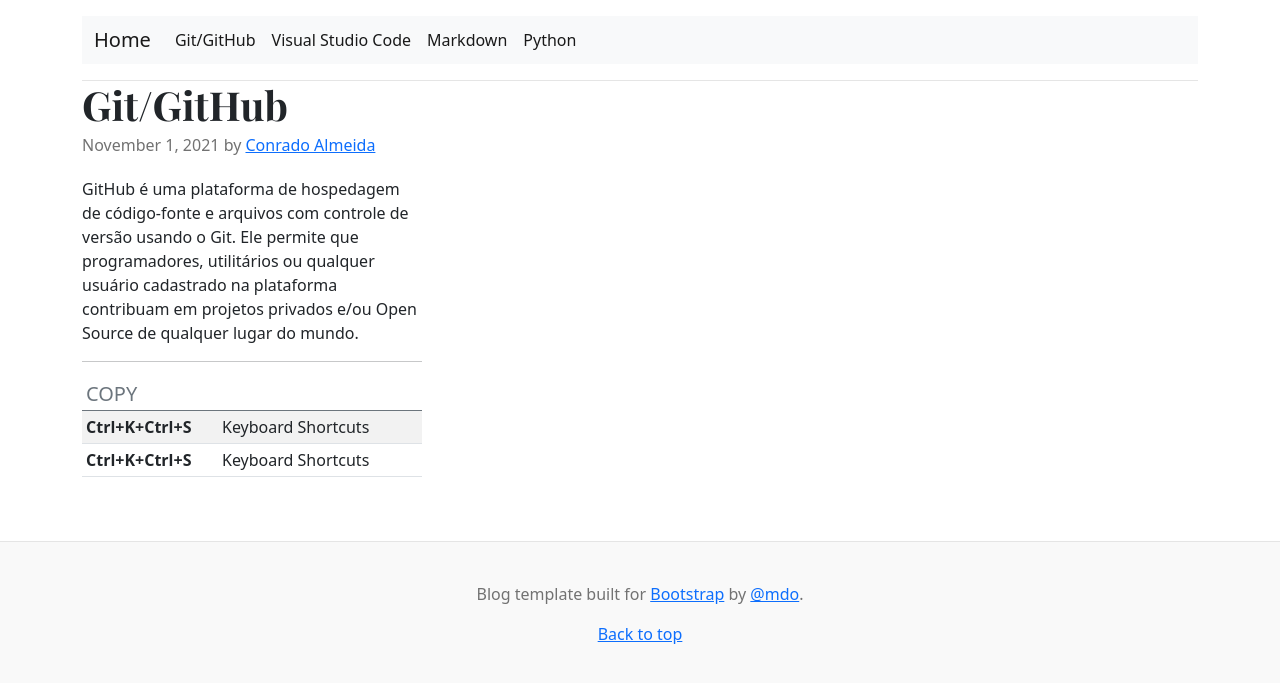
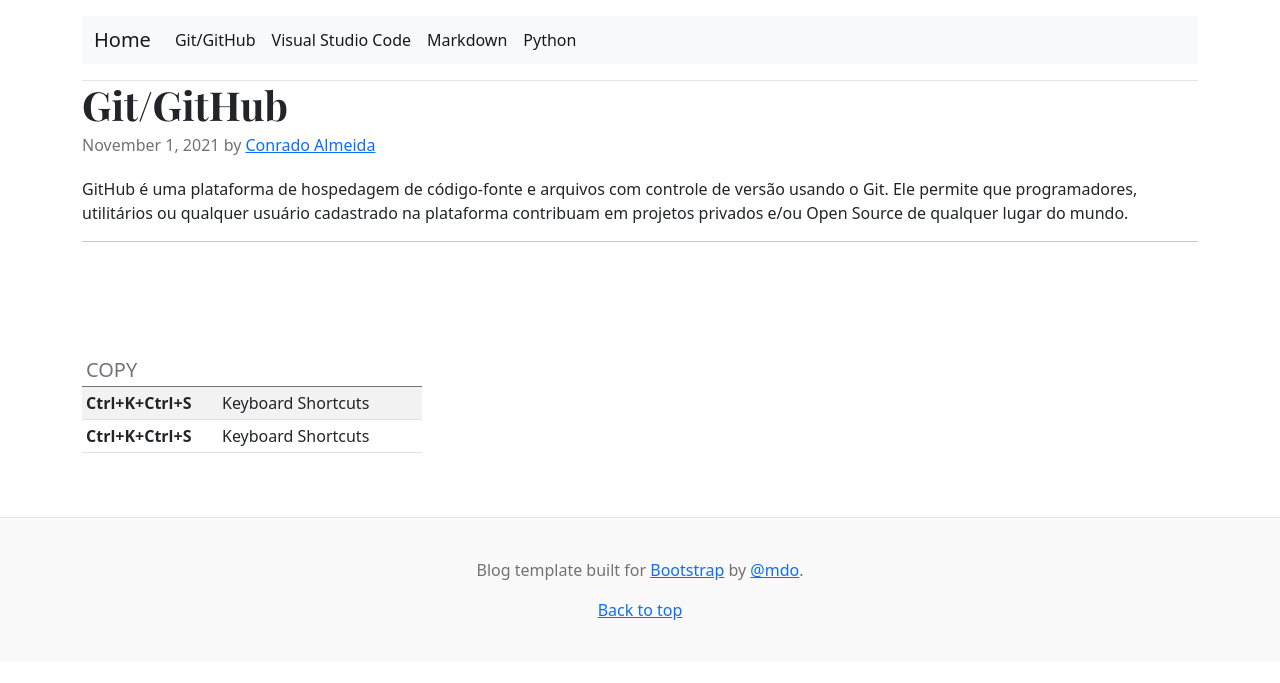
Before and after one commit to ConradoAlmeida/cheatsheets, a Jekyll site: the page built from git-cheat.html, in a window 1280 px wide. Shown: the top 683 px of the page. Built offline with Jekyll 4.4.1, drawn with Linux system fonts in a browser that asks for light colours.

Commit message:
Update git-cheat.html

```diff
--- a/git-cheat.html
+++ b/git-cheat.html
@@ -9,13 +9,17 @@
 
 {% assign dados2 = dados | group_by:"categoria" %}
 
-<div class="col-md-4">
+<div class="col-md-12">
  <article class="blog-post">
           <h2 class="blog-post-title">Git/GitHub</h2>
         <p class="blog-post-meta">November 1, 2021 by <a href="#">Conrado Almeida</a></p>
          <p>GitHub é uma plataforma de hospedagem de código-fonte e arquivos com controle de versão usando o Git. Ele permite que programadores,
           utilitários ou qualquer usuário cadastrado na plataforma contribuam em projetos privados e/ou Open Source de qualquer lugar do mundo.</p>
         <hr>
+ </article>
+</div>
+<div class="col-md-4">
+ <article class="blog-post">
 
 
   {% for dado in dados2 %}
```
